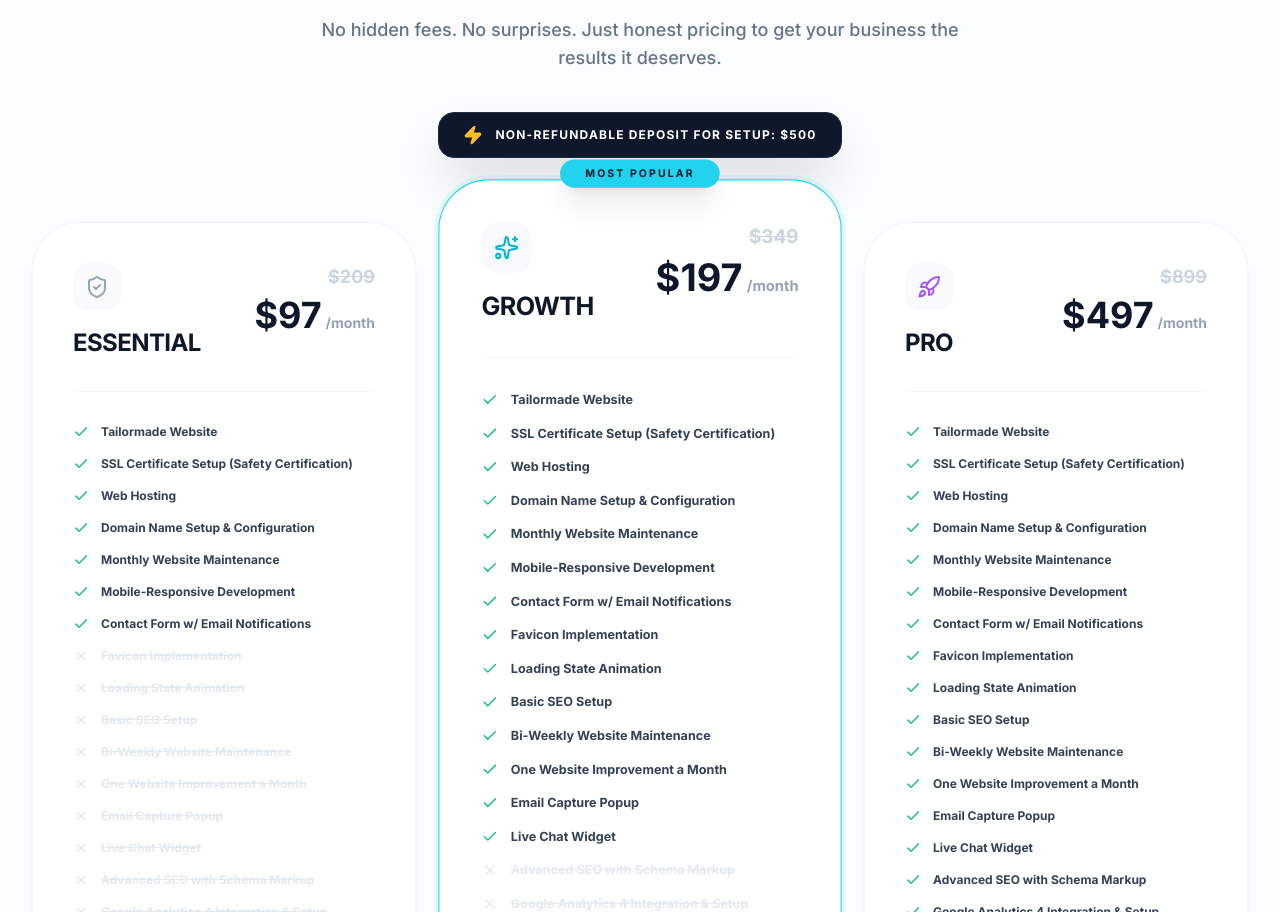
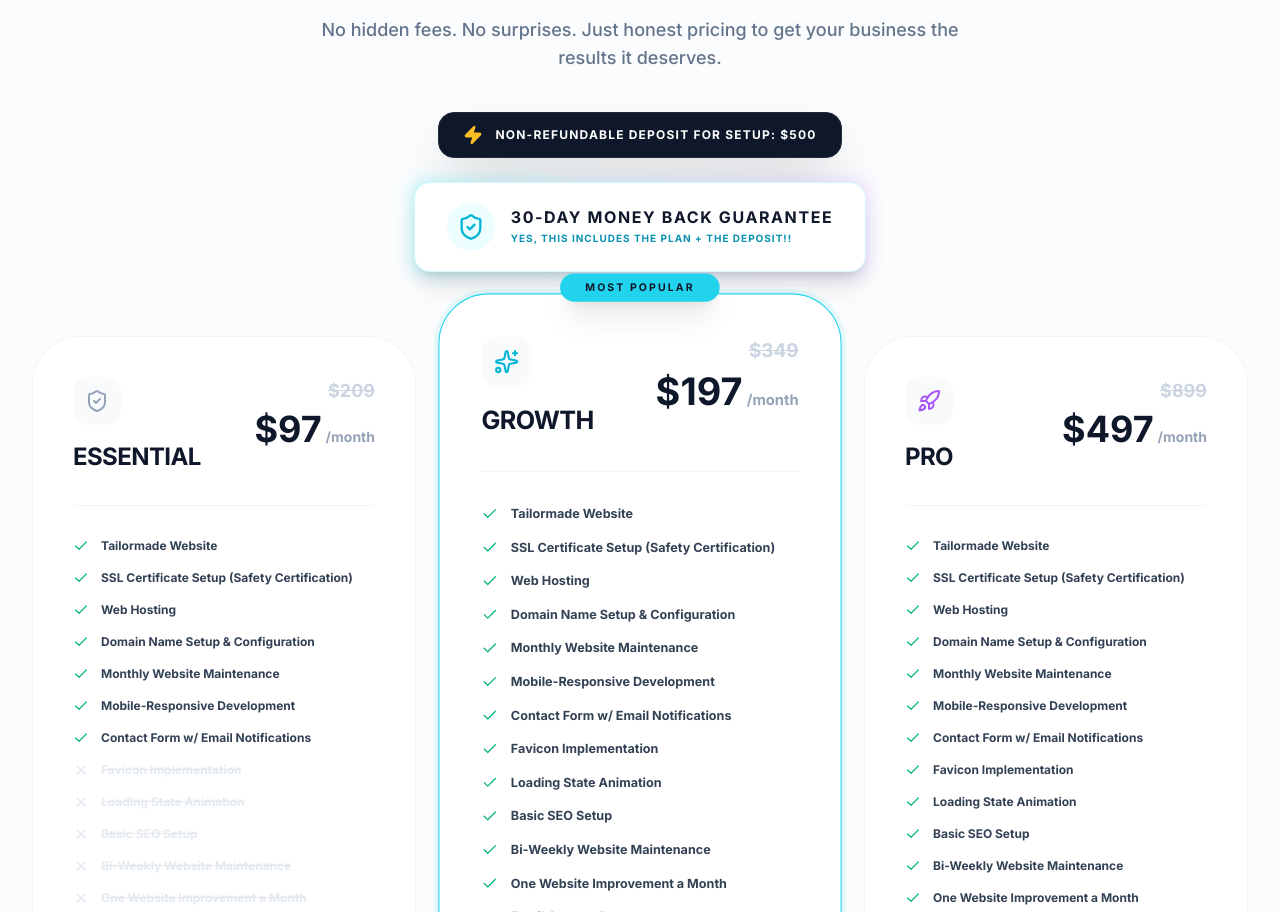
Before and after one commit to WebCore-host/webcore-site, a React (Vite) app: page / in a window 1280 px wide. Shown: the part 4207-5119 px from the top of the page. Built offline with nearby package versions, Linux system fonts and the light colour scheme.

Commit message:
Update Pricing.tsx

```diff
--- a/components/Pricing.tsx
+++ b/components/Pricing.tsx
@@ -1,6 +1,6 @@
 
 import React from 'react';
-import { Check, X, Sparkles, Zap, ShieldCheck, Rocket } from 'lucide-react';
+import { Check, X, Sparkles, Zap, ShieldCheck, Rocket, ShieldAlert } from 'lucide-react';
 
 const features = [
   "Tailormade Website",
@@ -73,10 +73,30 @@ const Pricing: React.FC = () => {
             No hidden fees. No surprises. Just honest pricing to get your business the results it deserves.
           </p>
 
-          {/* Setup Fee Badge */}
-          <div className="inline-flex items-center gap-3 px-6 py-3 bg-slate-900 rounded-2xl border border-slate-800 shadow-2xl animate-in fade-in slide-in-from-bottom-4 duration-1000">
-            <Zap className="w-5 h-5 text-amber-400 fill-amber-400" />
-            <span className="text-white font-black uppercase tracking-widest text-xs">NON-REFUNDABLE DEPOSIT FOR SETUP: $500</span>
+          <div className="flex flex-col items-center gap-6">
+            {/* Setup Fee Badge */}
+            <div className="inline-flex items-center gap-3 px-6 py-3 bg-slate-900 rounded-2xl border border-slate-800 shadow-2xl animate-in fade-in slide-in-from-bottom-4 duration-1000">
+              <Zap className="w-5 h-5 text-amber-400 fill-amber-400" />
+              <span className="text-white font-black uppercase tracking-widest text-xs">NON-REFUNDABLE DEPOSIT FOR SETUP: $500</span>
+            </div>
+
+            {/* Guarantee Trust Badge */}
+            <div className="relative group animate-in fade-in slide-in-from-bottom-2 duration-1000 delay-300">
+              <div className="absolute -inset-1 bg-gradient-to-r from-cyan-400 to-purple-400 rounded-2xl blur opacity-25 group-hover:opacity-50 transition duration-1000"></div>
+              <div className="relative flex items-center gap-4 bg-white px-8 py-5 rounded-2xl border border-cyan-100 shadow-xl">
+                <div className="w-12 h-12 rounded-full bg-cyan-50 flex items-center justify-center shrink-0">
+                   <ShieldCheck className="w-7 h-7 text-cyan-500" />
+                </div>
+                <div className="text-left">
+                  <p className="text-slate-900 font-black uppercase tracking-[0.1em] text-base leading-tight">
+                    30-Day Money Back Guarantee
+                  </p>
+                  <p className="text-cyan-600 font-black uppercase tracking-widest text-[10px] mt-1">
+                    Yes, this includes the plan + the deposit!!
+                  </p>
+                </div>
+              </div>
+            </div>
           </div>
         </div>
 
```
